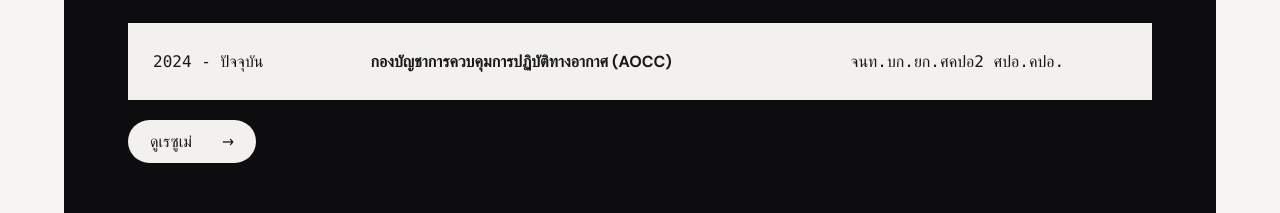
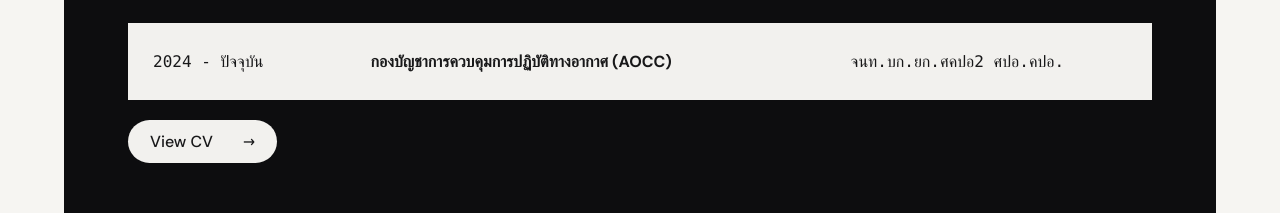
Before and after one commit to ThanakritFolk/ThanakritFolk, a plain HTML site: page index.html in a window 1280 px wide. Shown: the part 1615-1828 px from the top of the page. Drawn offline with Linux system fonts and the light colour scheme; a web font is replaced by a local one.

Commit message:
Polish CV layout and label work button View CV

```diff
--- a/index.html
+++ b/index.html
@@ -43,7 +43,7 @@
 <strong>กองบัญชาการควบคุมการปฏิบัติทางอากาศ (AOCC)</strong>
 <span>จนท.บก.ยก.ศคปอ2 ศปอ.คปอ.</span>
 </div>
-<a class="action" style="margin-top:20px;background:#f2f1ee;color:#181819" href="resume.html">ดูเรซูเม่ <span aria-hidden="true">→</span></a>
+<a class="action" style="margin-top:20px;background:#f2f1ee;color:#181819" href="resume.html" lang="en">View CV <span aria-hidden="true">→</span></a>
 </section>
 <section class="row" id="education" lang="en" aria-labelledby="education-heading">
 <h2 id="education-heading">Education<span>.</span></h2>
```
